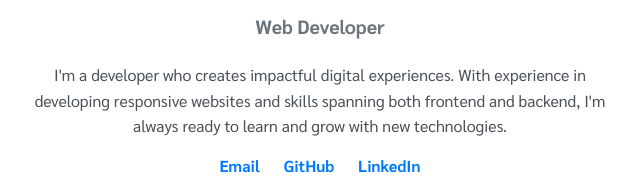
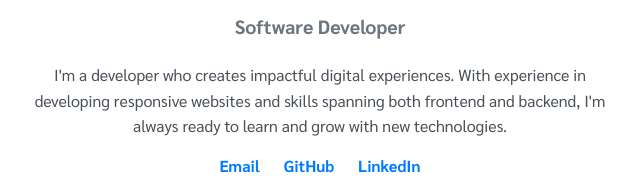
Before and after one commit to chairatnn/my-personal-profile, a plain HTML site: page index.html in a window 1280 px wide. Shown: the part 442-625 px from the top of the page, 320-960 px from the left. Drawn offline with Linux system fonts and the light colour scheme.

Commit message:
changeTitle

```diff
--- a/index.html
+++ b/index.html
@@ -104,7 +104,7 @@
         document.addEventListener('DOMContentLoaded', () => {
             const profileData = {
                 name: "CHAIRAT N.",
-                title: "Web Developer",
+                title: "Software Developer",
                 bio: "I'm a developer who creates impactful digital experiences. With experience in developing responsive websites and skills spanning both frontend and backend, I'm always ready to learn and grow with new technologies.",
                 pictureUrl: "https://img5.pic.in.th/file/secure-sv1/235689-150x150.png",
                 email: "chairatnn@gmail.com",
```
